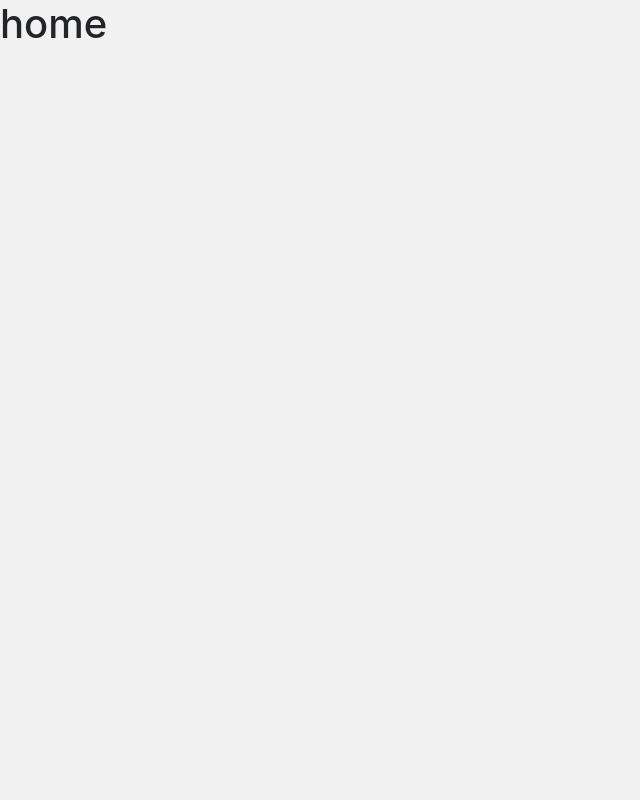
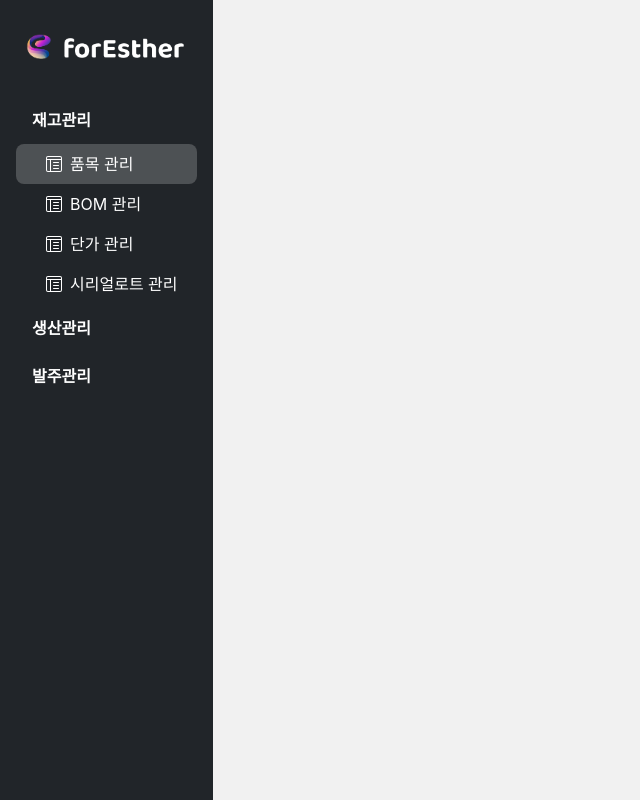
Before and after one commit to soyoung1122/forEsther_v2, a React (Create React App) app in the folder client/: page / in a window 1280 px wide. Shown: the whole page, without its empty margins (0-640 px from the left). Built offline with nearby package versions, Linux system fonts and the light colour scheme.

Commit message:
[FIX] Layout 컴포넌트 적용

```diff
--- a/client/src/App.js
+++ b/client/src/App.js
@@ -5,11 +5,12 @@ import {
 } from "react-router-dom";
 
 import routes from './routers/routes';
+import Layout from "./components/layout/Layout";
 
 function App() {
   return (
     <Router>
-      <h1>home</h1>
+      <Layout>
         <Switch>
           {routes.map((route) => {
             return (
@@ -22,6 +23,7 @@ function App() {
             )
           })}
         </Switch>
+      </Layout>
   </Router>
   );
 }
```
Lines whose indentation alone changed are shown as unchanged.
